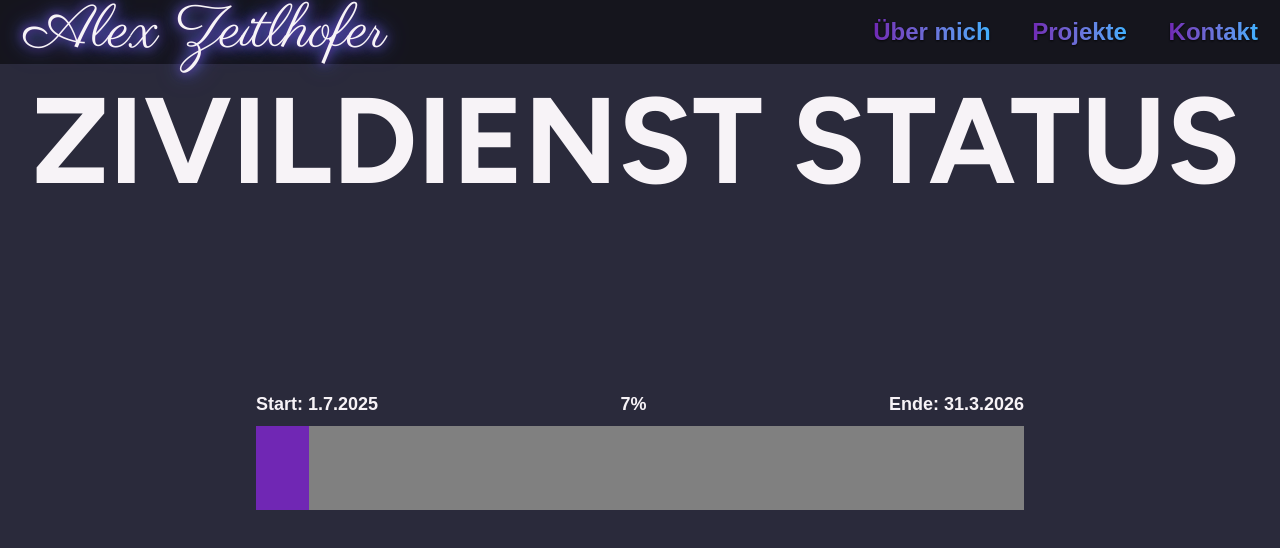
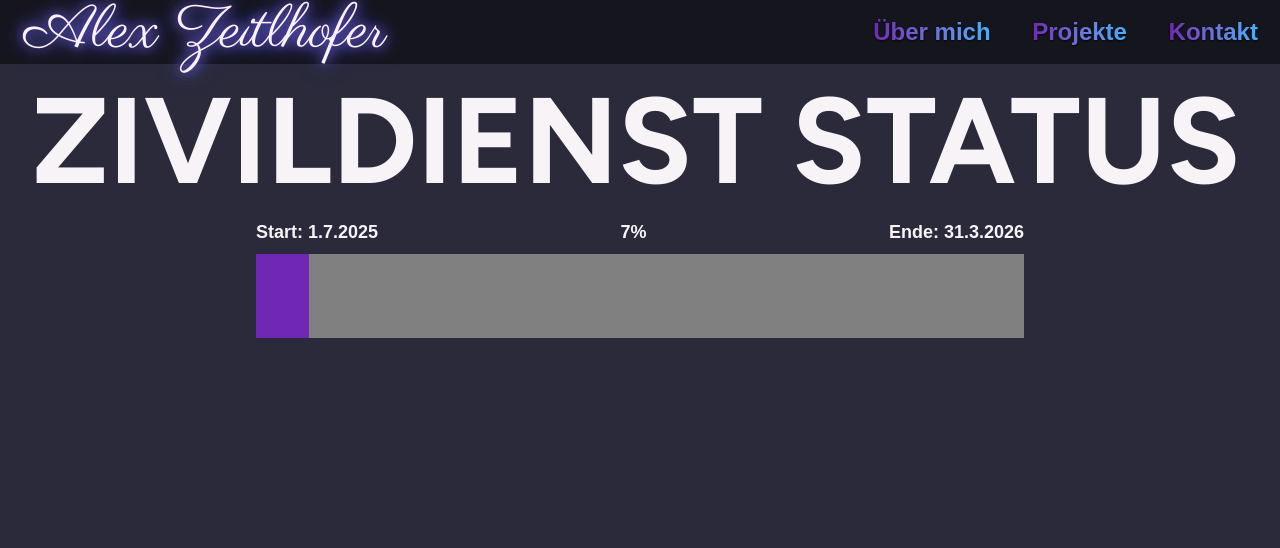
Before and after one commit to Alex5175/homepage2025, a Next.js app: page /zivildienst-status in a window 1280 px wide. Shown: the top 548 px of the page. Built offline with nearby package versions, Linux system fonts and the light colour scheme.

Commit message:
sectiontemplate height now works properly

```diff
--- a/components/SectionTemplate.tsx
+++ b/components/SectionTemplate.tsx
@@ -36,14 +36,14 @@ export default function SectionTemplate({
         hasFooter ? "min-h-[90dvh]" : "min-h-dvh"
       } pt-20 snap-start ${
         theme === "dark" ? "bg-background/0" : "bg-foreground/0"
-      }`}
+      } flex flex-col overflow-auto`} // <-- add overflow-auto here
       style={{
         backgroundImage: backgroundImage
           ? `url(${backgroundImage})`
           : undefined,
         backgroundSize: "cover",
         backgroundPosition: "center",
-        height: hasFooter ? "90dvh" : "100dvh", // Add this line
+        // Remove height property
       }}
     >
       {/* Place Title, either with predesigned Style, or the given React Node */}
@@ -60,7 +60,6 @@ export default function SectionTemplate({
           {title}
         </h2>
       )}
-
       {isReactNode(subTitle) ? (
         subTitle
       ) : (
@@ -74,8 +73,7 @@ export default function SectionTemplate({
           {subTitle}
         </h3>
       )}
-
-      <div className="w-full h-full">{children}</div>
+      <div className="w-full flex-1">{children}</div>
     </div>
   );
 }
```
